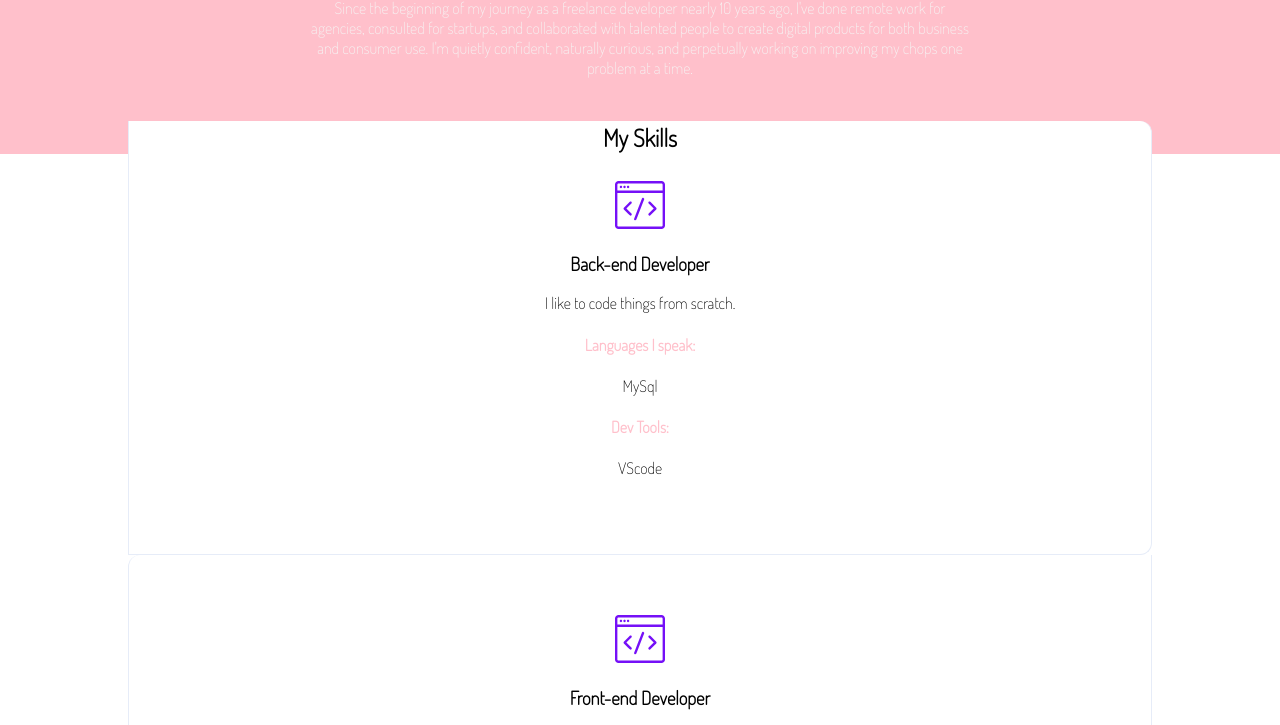
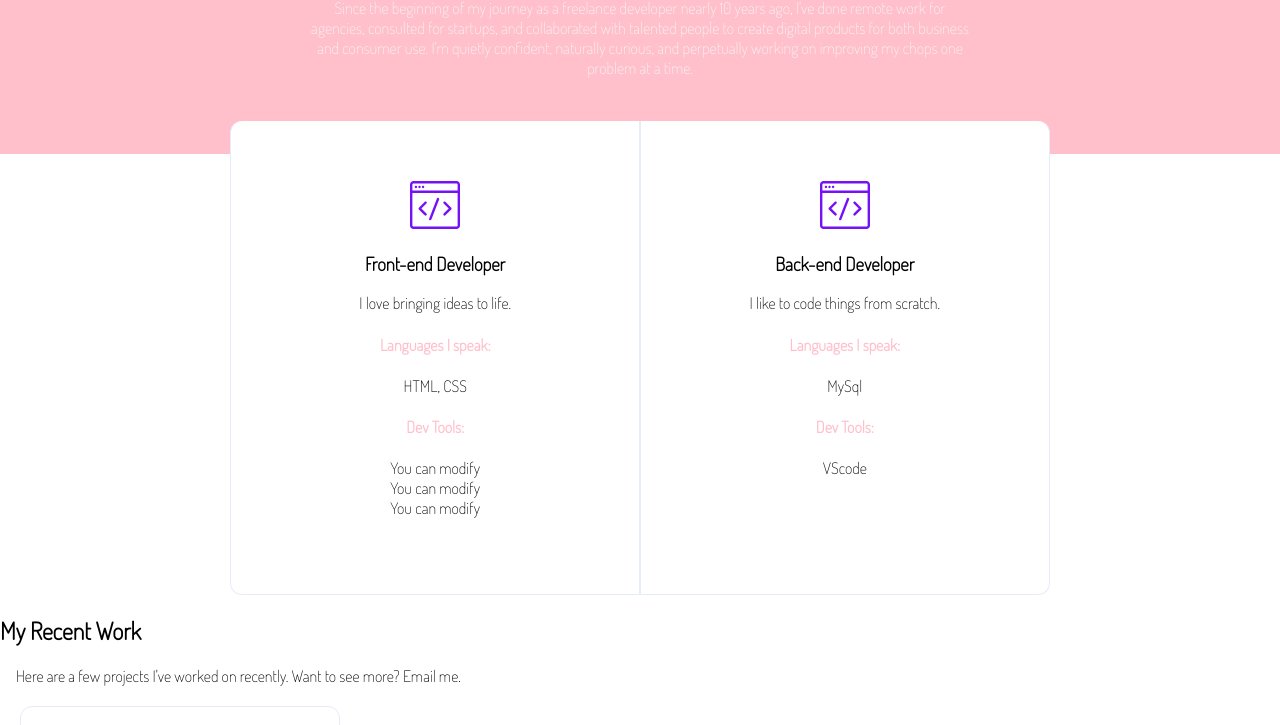
Before and after one commit to WildCodeSchool-2024-09/JS-Nantes-CSS-117-Checkpoint1, a website: page site/portfolio.html in a window 1280 px wide. Shown: the part 901-1626 px from the top of the page. Drawn offline with Linux system fonts and the light colour scheme.

Commit message:
finish css step 4 in part 1

```diff
--- a/site/css/portfolio.css
+++ b/site/css/portfolio.css
@@ -72,6 +72,12 @@ header nav {
   text-align: var(--textAlign);
 }
 
+.skills_desc {
+  display: flex;
+  flex-direction: row-reverse;
+  justify-content: center;
+}
+
 .column {
   border-left: var(--styledBorder);
   border-right: var(--styledBorder);
@@ -81,6 +87,7 @@ header nav {
   border-radius: var(--radius);
   text-align: var(--textAlign);
   box-shadow: var(--styledShadow);
+  width: 40%;
 }
 
 .column:first-of-type {
--- a/site/portfolio.html
+++ b/site/portfolio.html
@@ -45,6 +45,8 @@
 
       <article class="skills">
         <h2 class="skills--title">My Skills</h2>
+        <section class="skills_desc">
+
           <section class="column">
               <img src="image/frontend.svg" alt="" />
               <h3>Back-end Developer</h3>
@@ -69,6 +71,7 @@
                 <li>You can modify</li>
               </ul>
             </section>
+        </section>
       </article>
 
       <!-- Third banner with list of all your projects -->
```
